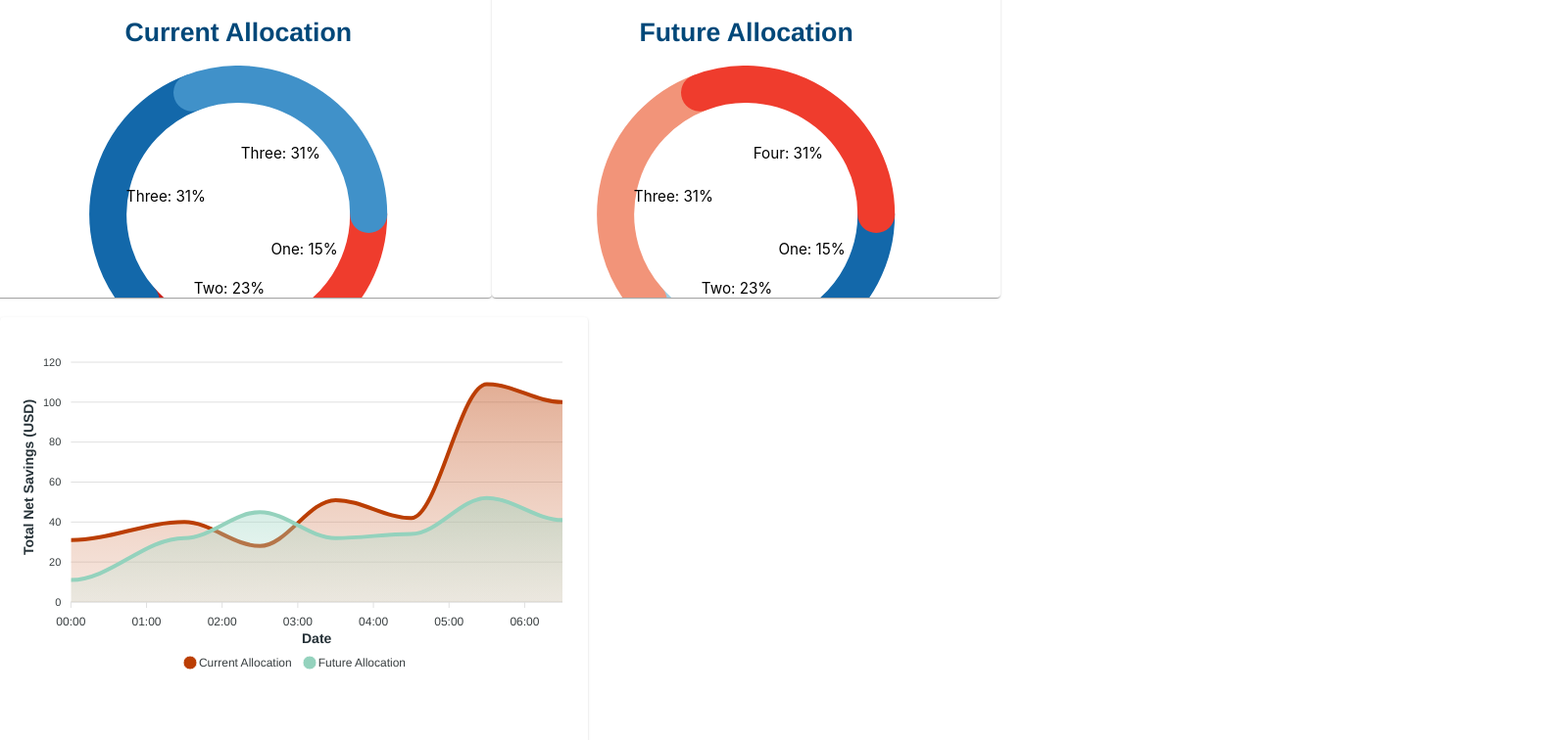
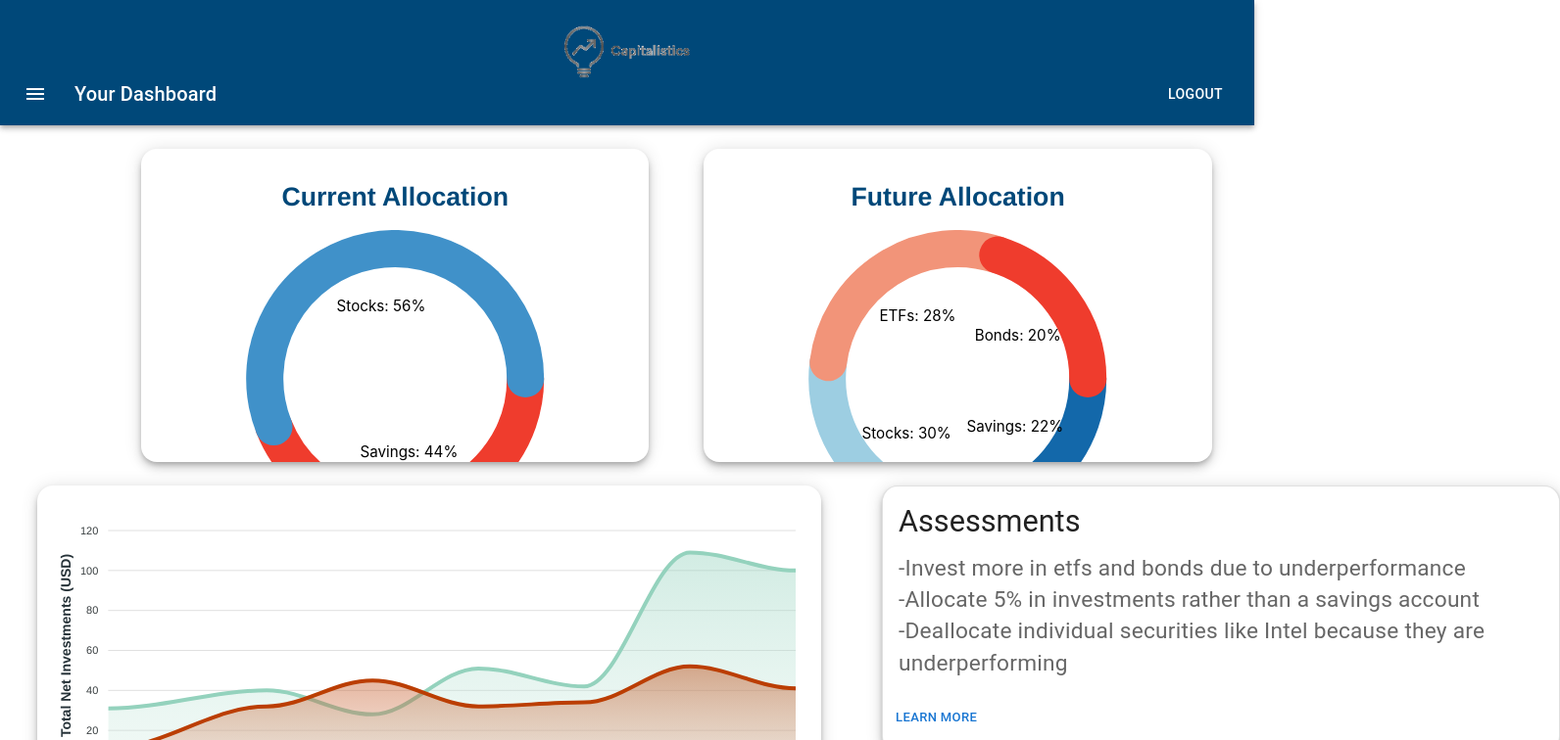
Before and after one commit to Tmtomer/hackutd20216611Team, a React (Create React App) app: page /login in a window 1280 px wide. Shown: the top 756 px of the page at 98% size, 1592 px wide, since content can reach past the window. Built offline with nearby package versions, Linux system fonts and the light colour scheme.

Commit message:
Final additions

```diff
--- a/package.json
+++ b/package.json
@@ -18,6 +18,8 @@
     "react-bootstrap": "^2.0.2",
     "react-dom": "^17.0.2",
     "react-minimal-pie-chart": "^8.2.0",
+    "react-router-bootstrap": "^0.25.0",
+    "react-router-dom": "^6.0.2",
     "react-scripts": "^3.4.4",
     "tailwindcss": "^2.2.19",
     "web-vitals": "^1.1.2"
--- a/src/App.js
+++ b/src/App.js
@@ -2,7 +2,7 @@ import logo from './logo.svg';
 import './App.css';
 import Login from './Login.js';
 import Dashboard from './dashboard.js';
-
+import MyComponent from './questionare.js';
 function App() {
   return (
     Dashboard()
--- a/src/Login.js
+++ b/src/Login.js
@@ -23,7 +23,9 @@ function Login(){
                 </Grid>
                 <TextField label='Username' placeholder='Enter Username' fullWidth required/>
                 <TextField label='Password' placeholder='Enter Password' type='password' fullWidth required/>
+                <div>
                 <Button type= 'submit' color='primary' variant="contained" fullWidth>Sign in</Button>
+                </div>
             </Paper>
             </div>
         </Grid>
--- /dev/null
+++ b/src/TextCard.js
@@ -0,0 +1,37 @@
+import * as React from 'react';
+import Card from '@mui/material/Card';
+import CardActions from '@mui/material/CardActions';
+import CardContent from '@mui/material/CardContent';
+import { makeStyles } from '@material-ui/core';
+import Button from '@mui/material/Button';
+import Typography from '@mui/material/Typography';
+
+class TextCard extends React.Component{
+    render(){
+        return (
+            <div>
+                <Card variant="outlined" sx={{width: "690px", height: "270px", borderRadius: 4, boxShadow: 6}}>
+                    <CardContent>
+                        <Typography gutterBottom variant="h5" component="div" fontSize="23pt">
+                        Assessments
+                        </Typography >
+                        <Typography variant="body2" color="text.secondary" fontSize="17pt">
+                        -Invest more in etfs and bonds due to underperformance
+                        <br></br>
+                        -Allocate 5% in investments rather than a savings account
+                        <br></br>
+                        -Deallocate individual securities like Intel because they are underperforming
+                        </Typography>
+                    </CardContent>
+                    <CardActions>
+                        <Button size="small" fontSize="15px">
+                            Learn More
+                        </Button>
+                    </CardActions>
+                </Card>
+            </div>
+        );
+    }
+}
+
+export default TextCard
--- a/src/dashboard.js
+++ b/src/dashboard.js
@@ -1,12 +1,44 @@
 import PieCharts from "./piechart.js";
 import * as React from 'react';
 import GraphCard from "./graphCard.js";
+import AppBar from '@mui/material/AppBar';
+import Box from '@mui/material/Box';
+import Toolbar from '@mui/material/Toolbar';
+import Typography from '@mui/material/Typography';
+import Button from '@mui/material/Button';
+import IconButton from '@mui/material/IconButton';
+import MenuIcon from '@mui/icons-material/Menu';
+import TextCard from './TextCard.js'
 function Dashboard() {
     return (
         <>
-        <PieCharts/>
+        <Box sx={{ flexGrow: 1 }}>
+        <AppBar position="static" style={{backgroundColor:"#004879"}}>
+            <Toolbar>
+                <img src="appbar-logo.png" style={{ width:"150px", height:"75px", marginLeft:"auto", marginRight:"auto", marginTop:"-5vh", marginBottom:"-10vh"}} alt="logo"/>
+            </Toolbar>
+        <Toolbar>
+          <IconButton
+            size="large"
+            edge="start"
+            color="inherit"
+            aria-label="menu"
+            sx={{ mr: 2 }}>
+            <MenuIcon />
+          </IconButton>
+          <Typography variant="h6" component="div" sx={{ flexGrow: 1 }}>
+            Your Dashboard
+          </Typography>
+          <Button color="inherit">Logout</Button>
+        </Toolbar>
+      </AppBar>
+    </Box>
+        <navBar/>
         <br></br>
-        <GraphCard/>
+        <div style={{marginLeft:"160px", marginTop:'20px'}}><PieCharts/></div>
+        <br></br>
+        <div style={{marginTop:"4px", marginLeft:"38px", marginBottom:"10px"}}><GraphCard/></div>
+        <div style={{marginLeft:"900px", marginTop:"-460px"}}><TextCard/></div>
         </>
     );
 }
--- a/src/graph.js
+++ b/src/graph.js
@@ -7,15 +7,15 @@ class Graph extends Component {
 
     this.state = {
         series: [{
-          name: 'Current Allocation',
+          name: 'Future Allocation',
           data: [31, 40, 28, 51, 42, 109, 100]
         }, {
-          name: 'Future Allocation',
+          name: 'Current Allocation',
           data: [11, 32, 45, 32, 34, 52, 41]
         }],
         options: {
 
-          colors: ['#bb3e03', '#94d2bd', '#9C27B0'],
+          colors: ['#94d2bd', '#bb3e03', '#9C27B0'],
           chart: {
             height: 350,
             type: 'area',
@@ -58,7 +58,7 @@ class Graph extends Component {
           },
           yaxis:{
             title: {
-                text: 'Total Net Savings (USD)',
+                text: 'Total Net Investments (USD)',
                 style: {
                     fontSize:  '14px',
                     fontWeight:  'bold',
--- a/src/graphCard.js
+++ b/src/graphCard.js
@@ -2,15 +2,26 @@ import * as React from 'react';
 import Card from '@mui/material/Card';
 import CardContent from '@mui/material/CardContent';
 import Graph from './graph.js'
+import { createTheme, ThemeProvider } from '@mui/material/styles';
+
+const theme3 = createTheme({
+  palette: {
+    secondary: {
+      main: '#bbbcb8'
+    }
+  }
+});
 
 class GraphCard extends React.Component{
     render(){
     return (
-      <Card sx={{ width: "600px", height: "450px" }}>
+      <ThemeProvider theme={theme3}>
+      <Card sx={{ width: "800px", height: "450px", borderRadius: 4, boxShadow: 6}}>
         <CardContent>
           <Graph/>
         </CardContent>
       </Card>
+      </ThemeProvider>
     );
 
     }
--- a/src/piechart.js
+++ b/src/piechart.js
@@ -5,17 +5,15 @@ import { CardContent } from '@mui/material';
 import { Grid } from '@mui/material';
 
 const pie_1_data = [
-    { title: 'One', value: 10, color: '#ef3c2d' },
-    { title: 'Two', value: 15, color: '#CB1B16' },
-    { title: 'Three', value: 20, color: '#1368AA' },
-    { title: 'Three', value: 20, color: '#4091C9' },
+    { title: 'Savings', value: 44, color: '#ef3c2d' },
+    { title: 'Stocks', value: 56, color: '#4091C9' },
 ];
 
 const pie_2_data = [
-    { title: 'One', value: 10, color: '#1368aa' },
-    { title: 'Two', value: 15, color: '#9dcee2' },
-    { title: 'Three', value: 20, color: '#f29479' },
-    { title: 'Four', value: 20, color: '#ef3c2d' },
+    { title: 'Savings', value: 22, color: '#1368aa' },
+    { title: 'Stocks', value: 30, color: '#9dcee2' },
+    { title: 'ETFs', value: 28, color: '#f29479' },
+    { title: 'Bonds', value: 20, color: '#ef3c2d' },
 ];
 
 const styles = muiBaseTheme => ({
@@ -68,7 +66,7 @@ class PieCharts extends React.Component {
                 justify="flex-start"
                 alignItems="flex-start"
             >
-                <Card style={cardStyle}>
+                <Card style={cardStyle} sx={{boxShadow: 6, borderRadius: 4}}>
                     <CardContent>
                         <div className="chart">
                         <h1 className="chartText">Current Allocation</h1>
@@ -102,7 +100,7 @@ class PieCharts extends React.Component {
                         </div>
                     </CardContent>
                 </Card>
-                <Card style={cardStyle}>
+                <Card style={cardStyle} sx={{boxShadow: 6, borderRadius: 4, marginLeft: 7}}>
                     <CardContent>
                         <div className="chart">
                         <h1 className="chartText">Future Allocation</h1>
--- a/src/questionare.js
+++ b/src/questionare.js
@@ -2,6 +2,7 @@
 import { Button } from '@mui/material';
 import { Widget } from '@typeform/embed-react';
 import { createTheme, ThemeProvider } from '@mui/material/styles';
+import * as React from 'react';
 
 const theme2 = createTheme({
     palette: {
```
Also changed, not shown: src/navbar.js (+6 -1 lines), public/appbar-logo.png (added), 1 other file (tests, documents, lock files or other folders).
